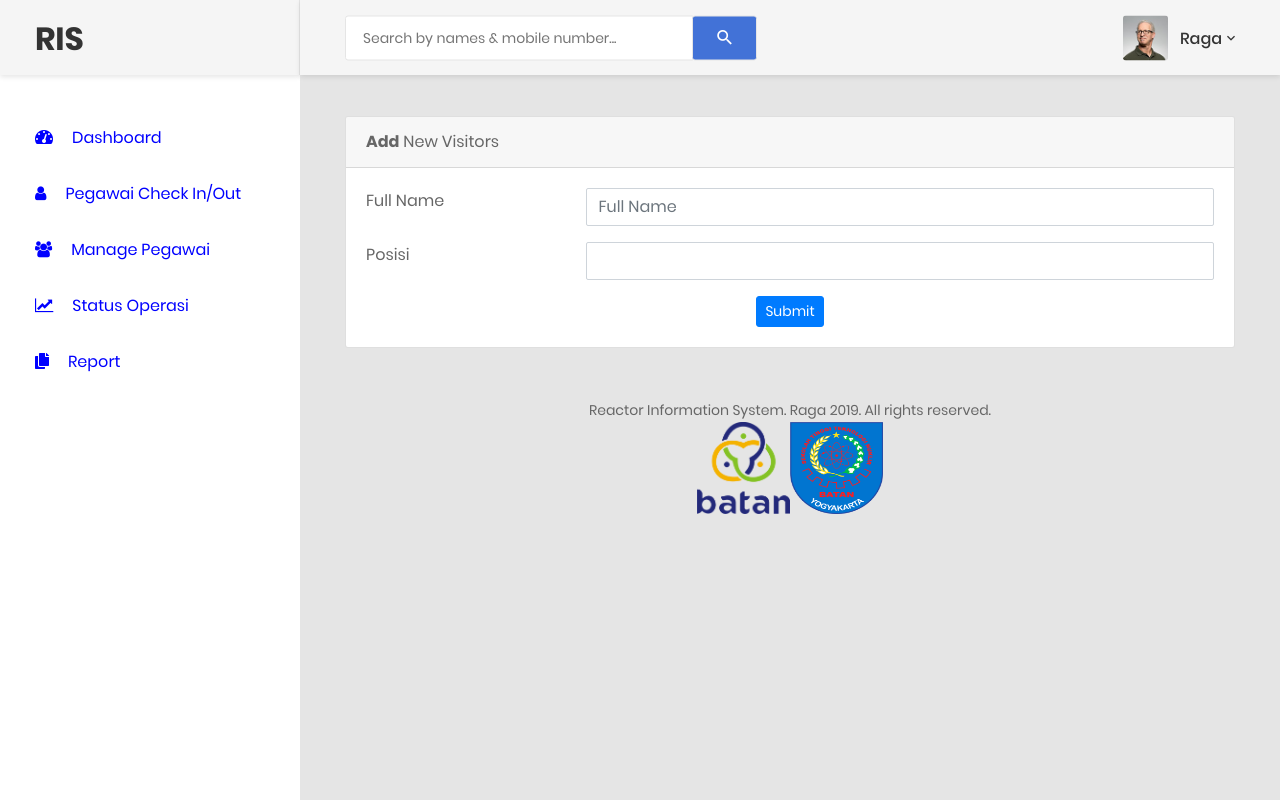
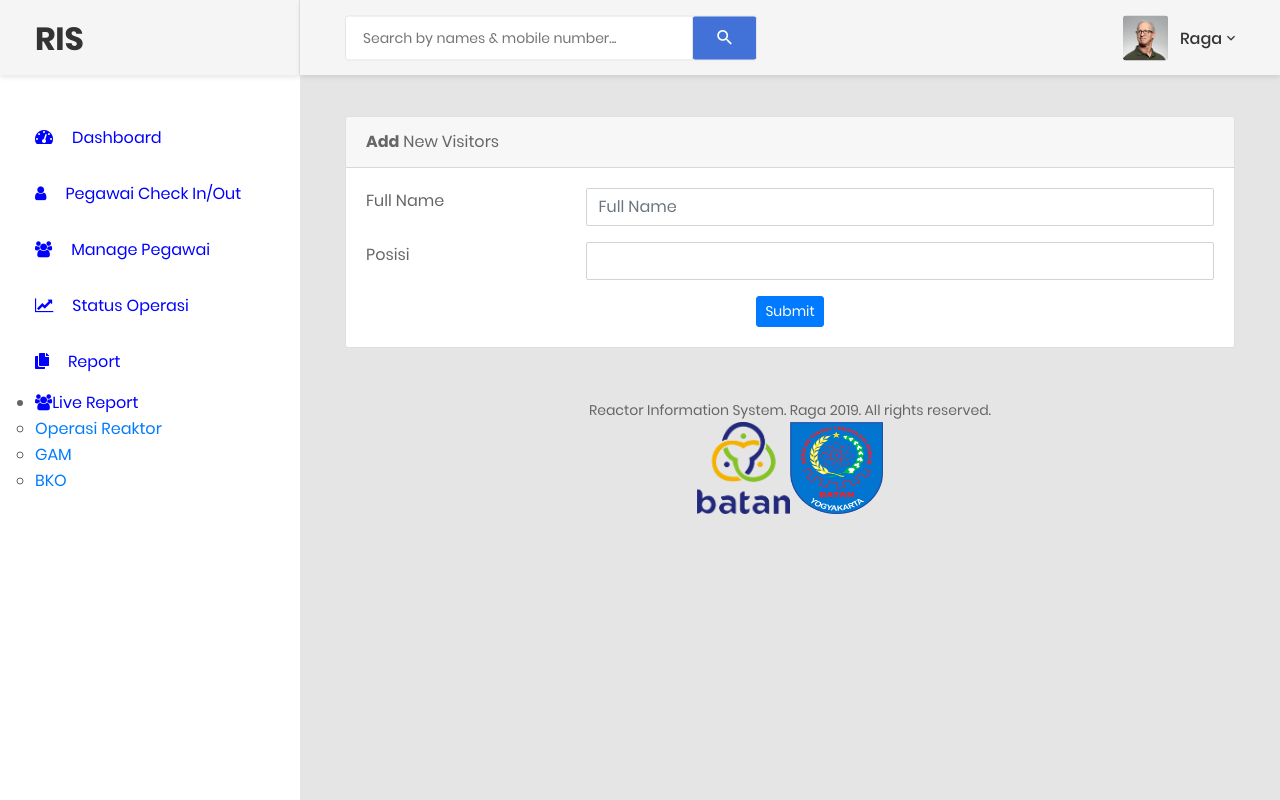
Before and after one commit to ragapushadwa/statusoperasi, a PHP site: page /pegawai-form.php in a window 1280 px wide. Run offline with PHP 8.4, Linux system fonts and the light colour scheme; a user stored in the database is signed in; data comes from the database, SQL or seed files in the repository; data that the repository does not hold is empty; some libraries are stand-ins or nearby versions.

Commit message:
Penambahan treeview submenu

```diff
--- a/includes/sidebar.php
+++ b/includes/sidebar.php
@@ -7,7 +7,7 @@
             <div class="menu-sidebar__content js-scrollbar1">
 
                 <nav class="navbar-sidebar">
-                    <ul class="list-unstyled navbar__list" >
+                    <ul class="list-unstyled navbar__list tree" >
                         <li>
                             <a href="dashboard.php"  style="color: blue">
                                 <i class="fas fa-tachometer-alt"></i>Dashboard</a>
@@ -22,6 +22,7 @@
                             <a href="manage-newvisitors.php"  style="color: blue">
                                 <i class="fa fa-users"></i>Manage Pegawai</a>
                         </li>
+
  <li>
                             <a href="statusoperasi.php"  style="color: blue">
                                 <i class="fa fa-line-chart"></i>Status Operasi</a>
@@ -32,7 +33,21 @@
                                 <i class="fas fa-copy"></i>Report</a>
                         </li>
 
+
+
+
+
                     </ul>
+                    <ul>
+
+  <li class="has-submenu"><a href="#" style="color:blue"><i class="fa fa-users"></i>Live Report</a>
+    <ul>
+      <li><a href="statusoperasi.php">Operasi Reaktor</a></li>
+      <li><a href="statusoperasi.php">GAM</a></li>
+      <li><a href="statusoperasi.php">BKO</a></li>
+    </ul>
+  </li>
+</ul>
                 </nav>
             </div>
         </aside>
```
Also changed, not shown: dashboard.php (+15 -1 lines).
